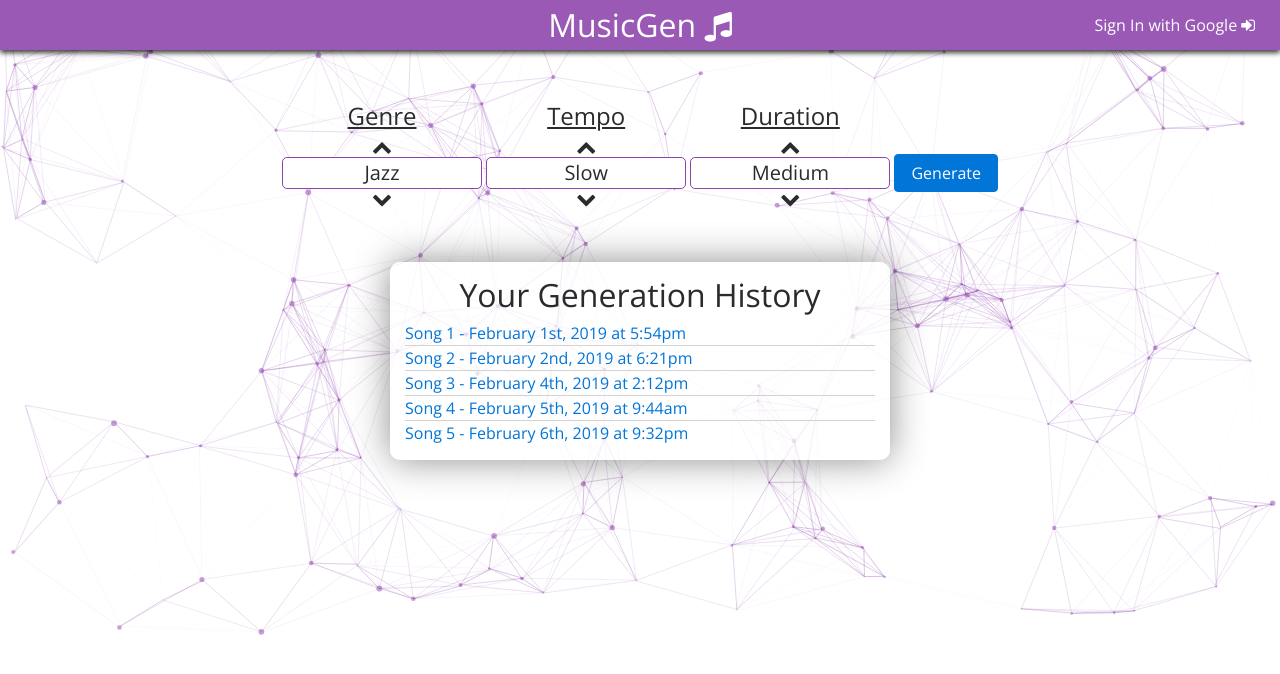
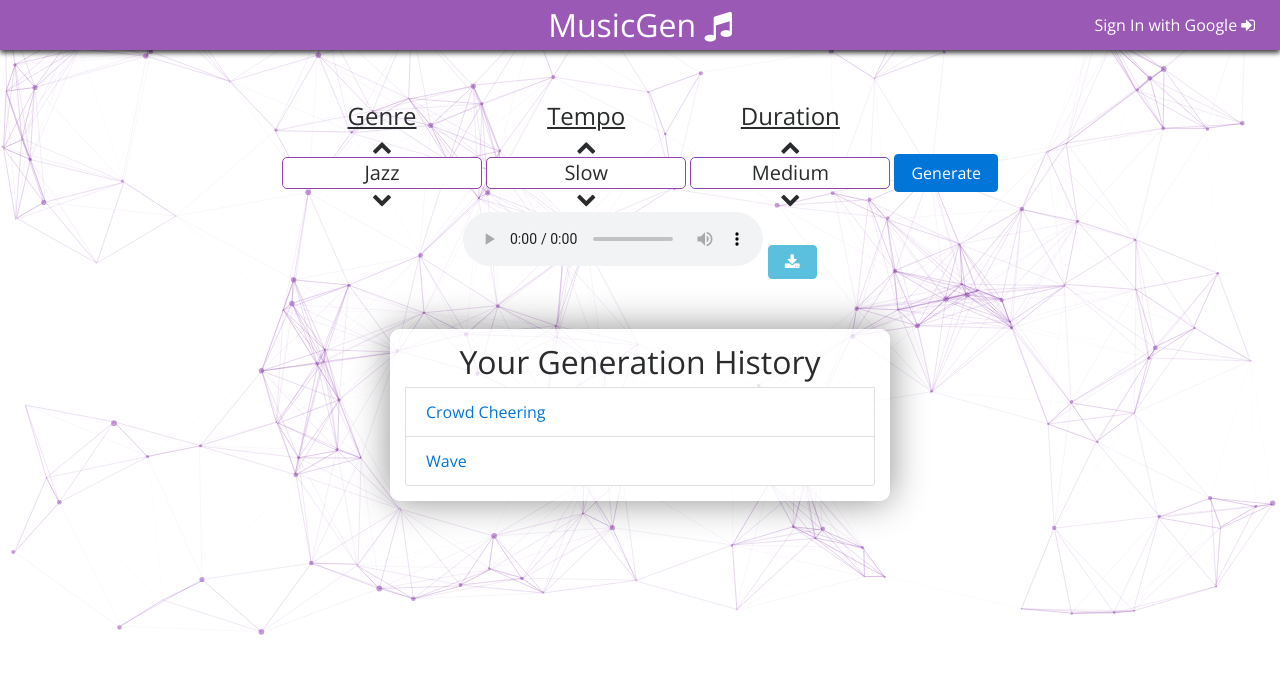
Before and after one commit to 4398-mg/web_app, a Flask app: page / in a window 1280 px wide. Shown: the top 674 px of the page. Run offline with Flask 2, Linux system fonts and the light colour scheme; parts of the project's set-up code (start-up, migrations or seed data) failed here and were passed over; some libraries are stand-ins or nearby versions.

Commit message:
Added UI: Dummy 'Download' downloads sample file, player for sample audio file, history shows dummy JSON.

```diff
--- /dev/null
+++ b/app/static/js/ajax_history.js
@@ -0,0 +1,34 @@
+$(document).ready(function() {
+
+	var songs = [{"title": "Crowd Cheering","href": "https://sample-videos.com/audio/mp3/crowd-cheering.mp3"}, {"title": "Wave","href": "https://sample-videos.com/audio/mp3/wave.mp3"} ]
+	var history = '';
+
+	var song_index;
+	for(song_index=0; song_index < songs.length; song_index++) {
+		console.log('Begin song listing ' + song_index);
+		console.log(songs[song_index]);
+		console.log("Title is " + songs[song_index]['href']);
+		history += '<a href="';
+		history += songs[song_index]['href'] + '" ';
+		history += 'class="list-group-item">';
+		history += songs[song_index]['title'];
+		history += "</a>\n";
+	}
+
+	$('#song-history-list').append(history);
+
+	// var datastring = $.getJSON(songs, function() {
+	// 	var data = $.parseJSON(datastring)
+	// 	var table = "";
+	// 	var song;
+	// 	for (song = 0; song < data.length; song++) {
+	// 	  history += '<a href="';
+	// 	  history += data[song]['href'] + '" ';
+	// 	  history += 'class="list-group-item">';
+	// 	  history += data[song]['title'];
+	// 	  history += "</a>\n";
+	// 	}
+
+	// 	$('#song-history-list').append(history);
+	// });
+});
--- a/app/templates/index.html
+++ b/app/templates/index.html
@@ -1,6 +1,7 @@
 <html>
 
 <head>
+  <title>TheWimbo Generator</title>
   <script src="https://cdnjs.cloudflare.com/ajax/libs/jquery/3.3.1/jquery.min.js"></script>
   <link rel="stylesheet" type="text/css" href="{{ url_for('static', filename='stylesheets/bootstrap.css') }}">
   <link rel="stylesheet" type="text/css" href="{{ url_for('static', filename='stylesheets/font-awesome.min.css') }}">
@@ -69,18 +70,35 @@
       </div>
     </form>
 
-    <div class="history-wrapper center-block">
+    <span id="media-viewer">
+      <audio controls>
+        <source src="{{ url_for('static', filename='SampleAudio_0.4mb.mp3') }}" type="audio/mpeg">
+        Could not find Audio Resource.
+      </audio>
+      <a href="{{ url_for('static', filename='SampleAudio_0.4mb.mp3') }}">
+        <button id="download-button" class="btn btn-info">
+          <i class="fa fa-download"></i>
+        </button>
+      </a>
+    </span>
+
+    <div class="history-wrapper center-block list-group" id="song-history-list">
       <h2>Your Generation History</h2>
+      <!--
       <li><a href="#">Song 1 - February 1st, 2019 at 5:54pm</a></li>
       <li><a href="#">Song 2 - February 2nd, 2019 at 6:21pm</a></li>
       <li><a href="#">Song 3 - February 4th, 2019 at 2:12pm</a></li>
       <li><a href="#">Song 4 - February 5th, 2019 at 9:44am</a></li>
       <li><a href="#">Song 5 - February 6th, 2019 at 9:32pm</a></li>
+    -->
+
     </div>
   </div>
 </body>
 <footer>
   <script src="{{ url_for('static', filename='js/particles.min.js') }}"></script>
+  <script src="{{ url_for('static', filename='sample_history.json') }}"></script>
+  <script src="{{ url_for('static', filename='js/ajax_history.js') }}"></script>
   <script>
     particlesJS.load('particles-js', "{{ url_for('static', filename='js/particles.json') }}", function () {
       console.log('callback - particles.js config loaded');
```
Also changed, not shown: 1 other file.
